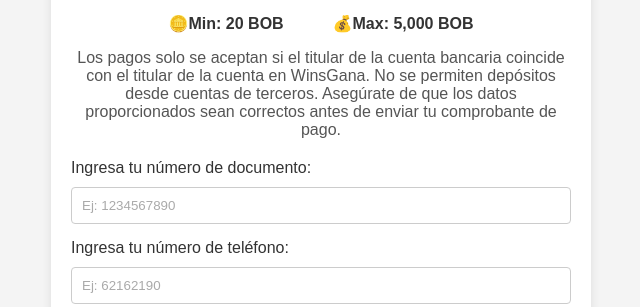
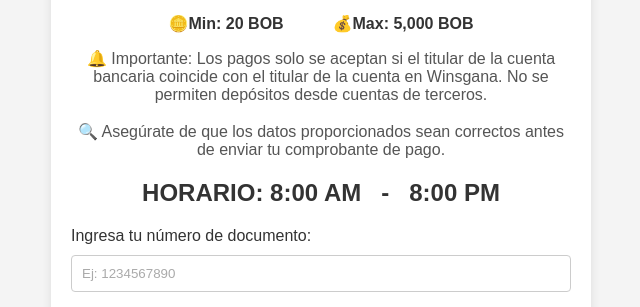
Before and after one commit to winsgana/DEPOSITOS, a plain HTML site: page index.html in a window 1280 px wide. Shown: the part 479-786 px from the top of the page, without its empty margins (319-959 px from the left). Drawn offline with Linux system fonts and the light colour scheme.

Commit message:
Update index.html

```diff
--- a/index.html
+++ b/index.html
@@ -128,8 +128,12 @@
   <h1>🛡️ESCANEA Y PAGA</h1>
   <img src="qr.png" alt="Logo" width="300">
   <h2><span class="icon-text">🪙</span>Min: 20 BOB&nbsp;&nbsp;&nbsp;&nbsp;&nbsp;&nbsp;&nbsp;&nbsp;&nbsp;&nbsp;&nbsp;<span class="icon-text">💰</span>Max: 5,000 BOB</h2>
-  <p class="instruction">Los pagos solo se aceptan si el titular de la cuenta bancaria coincide con el titular de la cuenta en WinsGana. No se permiten depósitos desde cuentas de terceros. Asegúrate de que los datos proporcionados sean correctos antes de enviar tu comprobante de pago.</p>
-
+  <p class="instruction">🔔 Importante:
+    Los pagos solo se aceptan si el titular de la cuenta bancaria coincide con el titular de la cuenta en Winsgana.
+    No se permiten depósitos desde cuentas de terceros.
+    <br><br>
+    🔍 Asegúrate de que los datos proporcionados sean correctos antes de enviar tu comprobante de pago.</p>
+  <h1>HORARIO: 8:00 AM&nbsp;&nbsp;   -&nbsp;&nbsp;  8:00 PM</h1>
   <!-- Formulario -->
   <form id="uploadForm">
     <label for="docNumber">Ingresa tu número de documento:</label>
@@ -152,7 +156,7 @@
 <!-- Modal de éxito -->
 <div id="successModal" class="modal">
   <div class="modal-content">
-    <p>✅ Pronto tu pago será procesado, se te enviara una notificacion al WhatsApp.</p>
+    <p>✅ Pronto tu Deposito será procesado, se te enviara una notificacion al WhatsApp.</p>
     <button id="modalAccept">Aceptar</button>
   </div>
 </div>
```
